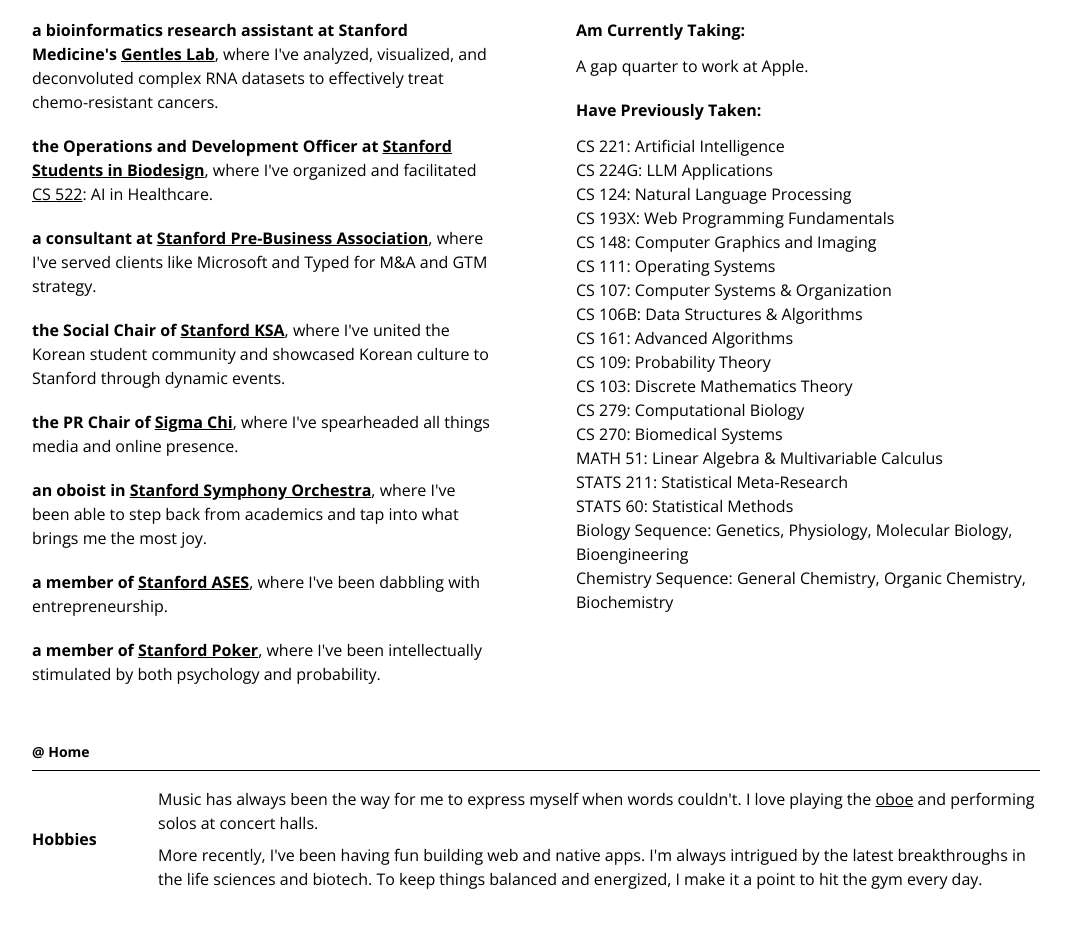
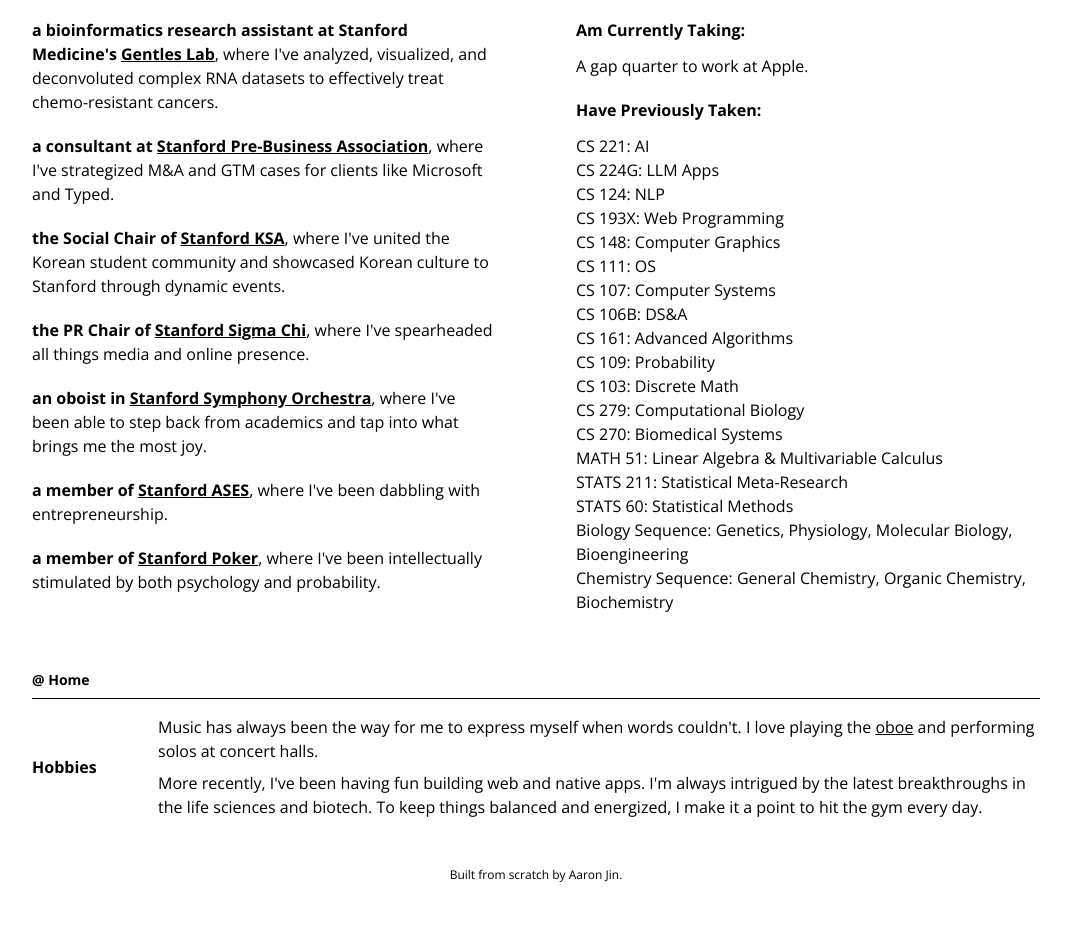
Before and after one commit to aaronkjin/personal, a Next.js app: page /about in a window 1280 px wide. Shown: the part 1100-2027 px from the top of the page, without its empty margins (104-1169 px from the left). Built offline with nearby package versions, Linux system fonts and the light colour scheme.

Commit message:
revised school descriptions

```diff
--- a/pages/about.js
+++ b/pages/about.js
@@ -260,34 +260,6 @@
           <div className="text-sm tablet:text-base mt-3 laptop:mt-5">
             <p>
               <span className="font-bold">
-                the Operations and Development Officer at{" "}
-                <a
-                  href="http://stanfordstudentsbiodesign.squarespace.com/#intro"
-                  target="_blank"
-                  rel="noopener noreferrer"
-                  className="underline hover:no-underline"
-                >
-                  Stanford Students in Biodesign
-                </a>
-              </span>
-              <span className={theme === "dark" ? "opacity-50" : ""}>
-                , where I&apos;ve organized and facilitated{" "}
-                <a
-                  href="https://shift.stanford.edu/healthai/"
-                  target="_blank"
-                  rel="noopener noreferrer"
-                  className="underline hover:no-underline"
-                >
-                  CS 522
-                </a>
-                : AI in Healthcare.
-              </span>
-            </p>
-          </div>
-
-          <div className="text-sm tablet:text-base mt-3 laptop:mt-5">
-            <p>
-              <span className="font-bold">
                 a consultant at{" "}
                 <a
                   href="https://spba.sites.stanford.edu/"
@@ -299,8 +271,8 @@
                 </a>
               </span>
               <span className={theme === "dark" ? "opacity-50" : ""}>
-                , where I&apos;ve served clients like Microsoft and Typed for
-                M&amp;A and GTM strategy.
+                , where I&apos;ve strategized M&amp;A and GTM cases for clients
+                like Microsoft and Typed.
               </span>
             </p>
           </div>
@@ -335,7 +307,7 @@
                   rel="noopener noreferrer"
                   className="underline hover:no-underline"
                 >
-                  Sigma Chi
+                  Stanford Sigma Chi
                 </a>
               </span>
               <span className={theme === "dark" ? "opacity-50" : ""}>
@@ -432,57 +404,53 @@
           <div className="text-sm tablet:text-base mt-1 laptop:mt-3">
             <div>
               CS 221
-              <span className={theme === "dark" ? "opacity-50" : ""}>
-                : Artificial Intelligence
-              </span>
+              <span className={theme === "dark" ? "opacity-50" : ""}>: AI</span>
             </div>
 
             <div>
               CS 224G
               <span className={theme === "dark" ? "opacity-50" : ""}>
-                : LLM Applications
+                : LLM Apps
               </span>
             </div>
 
             <div>
               CS 124
               <span className={theme === "dark" ? "opacity-50" : ""}>
-                : Natural Language Processing
+                : NLP
               </span>
             </div>
 
             <div>
               CS 193X
               <span className={theme === "dark" ? "opacity-50" : ""}>
-                : Web Programming Fundamentals
+                : Web Programming
               </span>
             </div>
 
             <div>
               CS 148
               <span className={theme === "dark" ? "opacity-50" : ""}>
-                : Computer Graphics and Imaging
+                : Computer Graphics
               </span>
             </div>
 
             <div>
               CS 111
-              <span className={theme === "dark" ? "opacity-50" : ""}>
-                : Operating Systems
-              </span>
+              <span className={theme === "dark" ? "opacity-50" : ""}>: OS</span>
             </div>
 
             <div>
               CS 107
               <span className={theme === "dark" ? "opacity-50" : ""}>
-                : Computer Systems & Organization
+                : Computer Systems
               </span>
             </div>
 
             <div>
               CS 106B
               <span className={theme === "dark" ? "opacity-50" : ""}>
-                : Data Structures & Algorithms
+                : DS&A
               </span>
             </div>
 
@@ -496,14 +464,14 @@
             <div>
               CS 109
               <span className={theme === "dark" ? "opacity-50" : ""}>
-                : Probability Theory
+                : Probability
               </span>
             </div>
 
             <div>
               CS 103
               <span className={theme === "dark" ? "opacity-50" : ""}>
-                : Discrete Mathematics Theory
+                : Discrete Math
               </span>
             </div>
 
```
